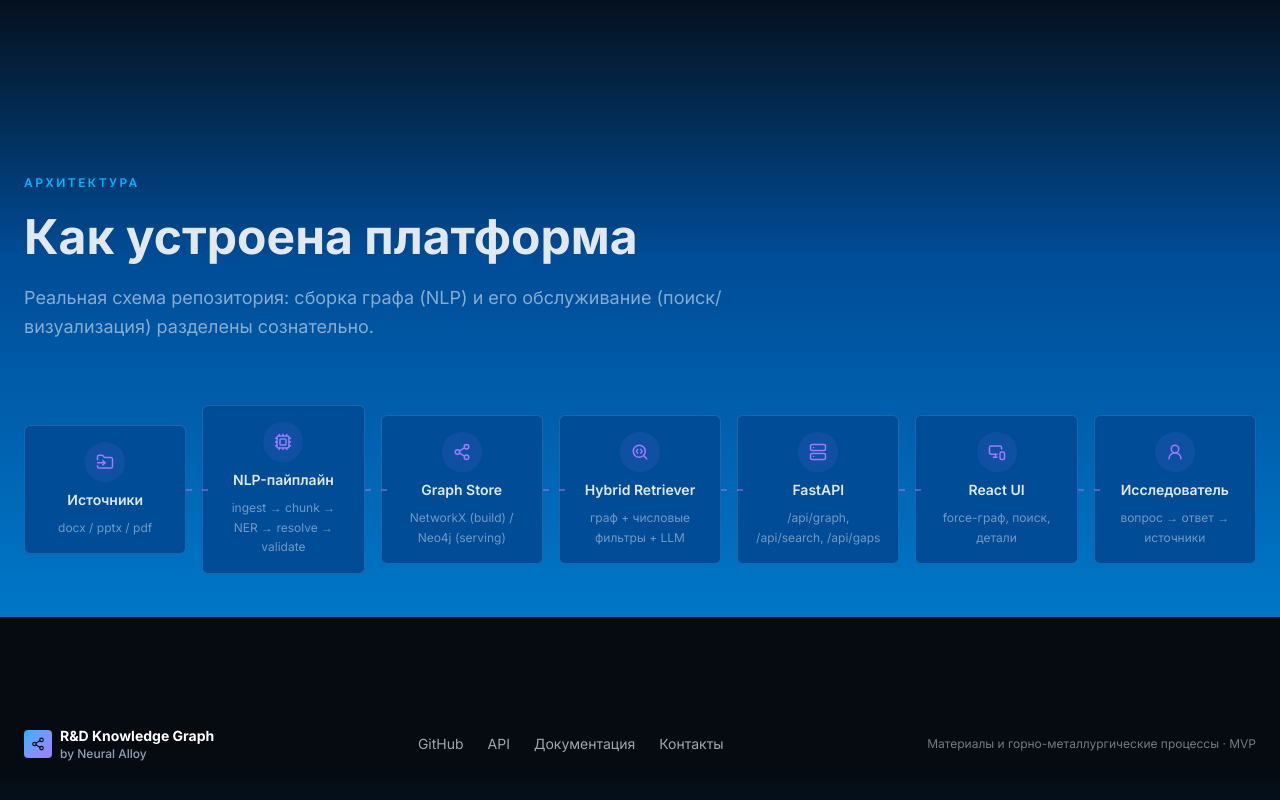
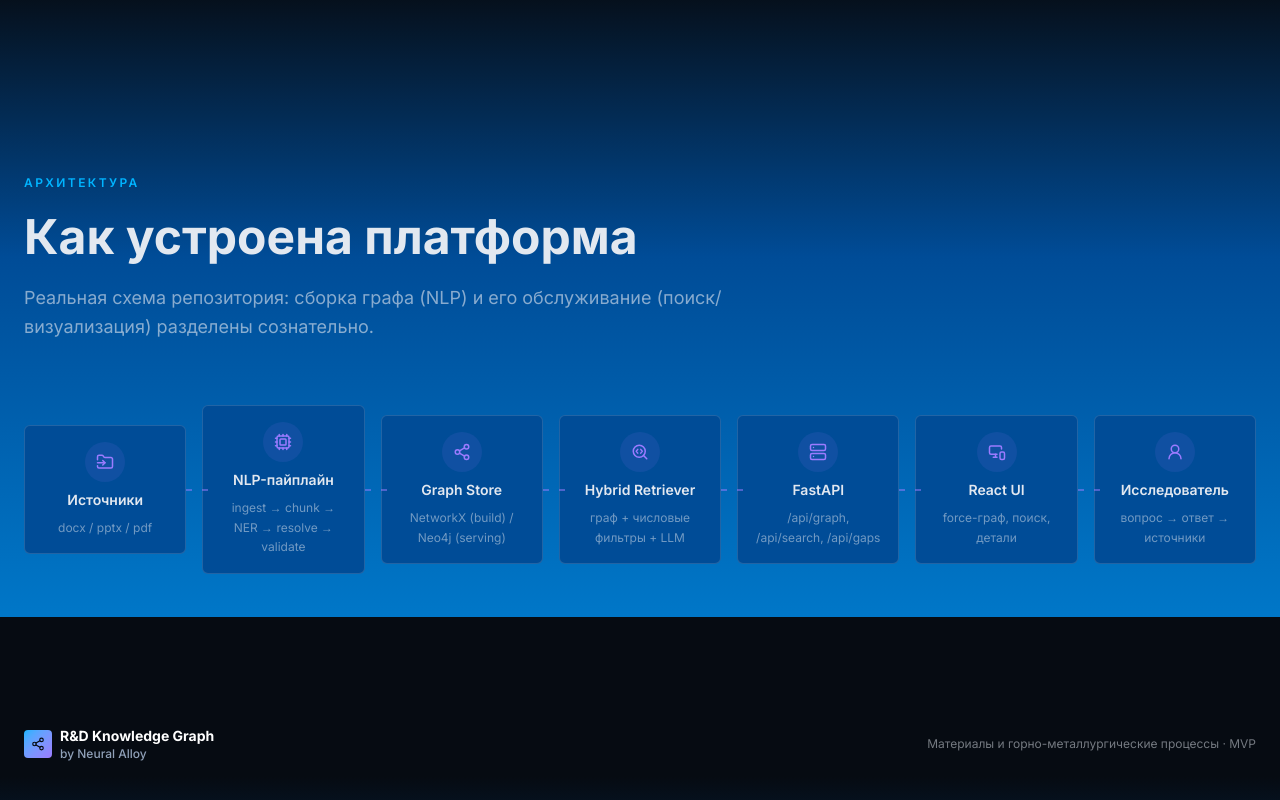
Before and after one commit to schvioletta/Knowledge_graph, a React (Vite) app in the folder frontend/: page / in a window 1280 px wide. Shown: the part 6583-7383 px from the top of the page. Built offline with nearby package versions, Linux system fonts and the light colour scheme; no server answers.

Commit message:
commit: footer.jsx update

```diff
--- a/frontend/src/components/Footer.jsx
+++ b/frontend/src/components/Footer.jsx
@@ -19,21 +19,6 @@ export default function Footer() {
   </div>
 </div>
 
-        <nav className="flex flex-wrap gap-x-6 gap-y-2 text-sm text-ink/70">
-          <a href="https://github.com" target="_blank" rel="noreferrer" className="transition hover:text-ink">
-            GitHub
-          </a>
-          <a href="#status" className="transition hover:text-ink">
-            API
-          </a>
-          <a href="#architecture" className="transition hover:text-ink">
-            Документация
-          </a>
-          <a href="#top" className="transition hover:text-ink">
-            Контакты
-          </a>
-        </nav>
-
         <span className="text-xs text-ink/50">
           Материалы и горно-металлургические процессы · MVP
         </span>
```
